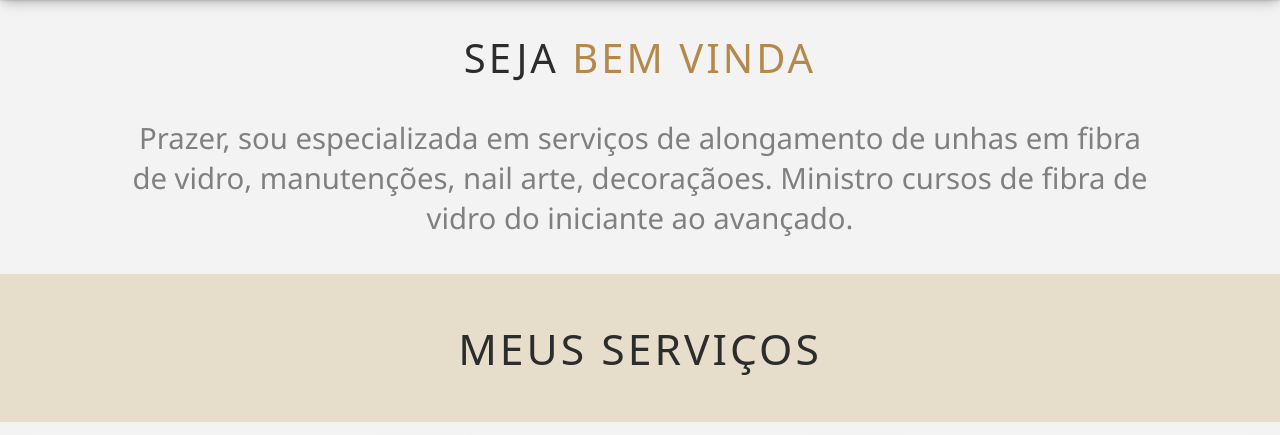
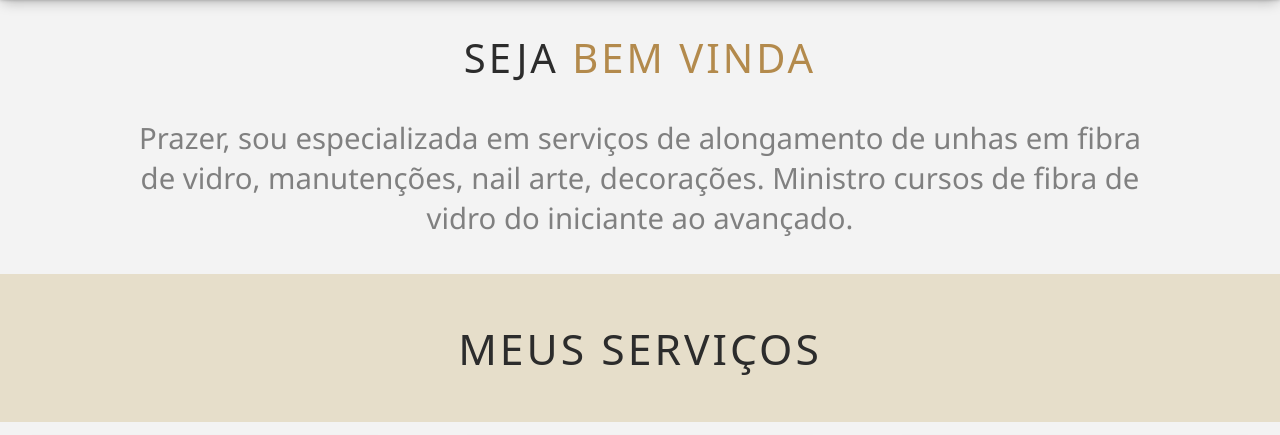
Before and after one commit to EduardoSBordin/nathalialopes-website, a plain HTML site: page index.html in a window 1280 px wide. Shown: the part 1062-1497 px from the top of the page. Drawn offline with Linux system fonts and the light colour scheme.

Commit message:
Update/word

```diff
--- a/index.html
+++ b/index.html
@@ -67,7 +67,7 @@
               <h1>SEJA <span id="subtitleColor">BEM VINDA</span></h1>
             <p id="mainText">
                 Prazer, sou especializada em serviços de alongamento de
-                unhas em fibra de vidro, manutenções, nail arte, decoraçãoes.
+                unhas em fibra de vidro, manutenções, nail arte, decorações.
                 Ministro cursos de fibra de vidro do iniciante ao avançado.
 
                 <!-- Fale comigo pelo whatsapp: <span id="whatsapp">(51) 904597376</span> -->
```
